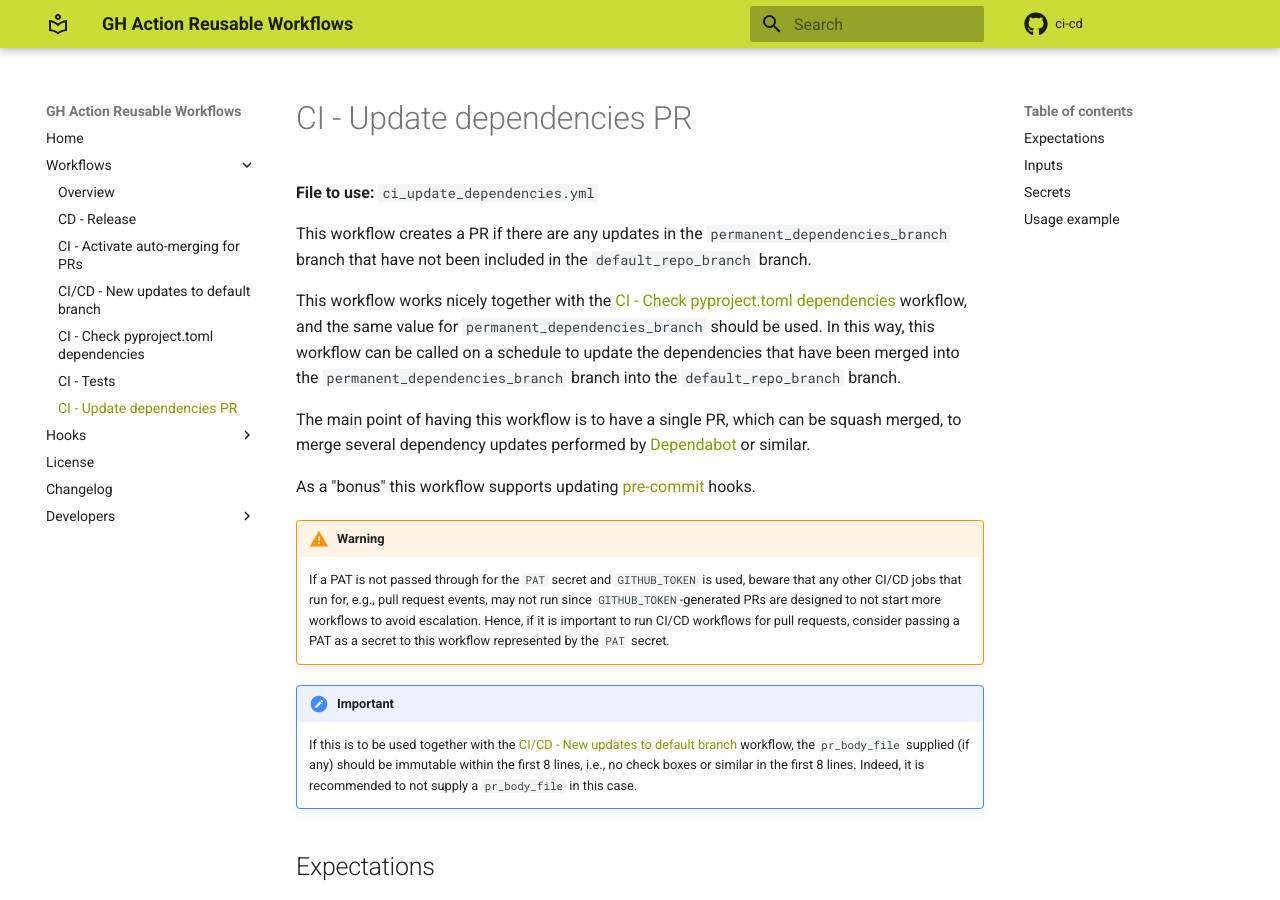
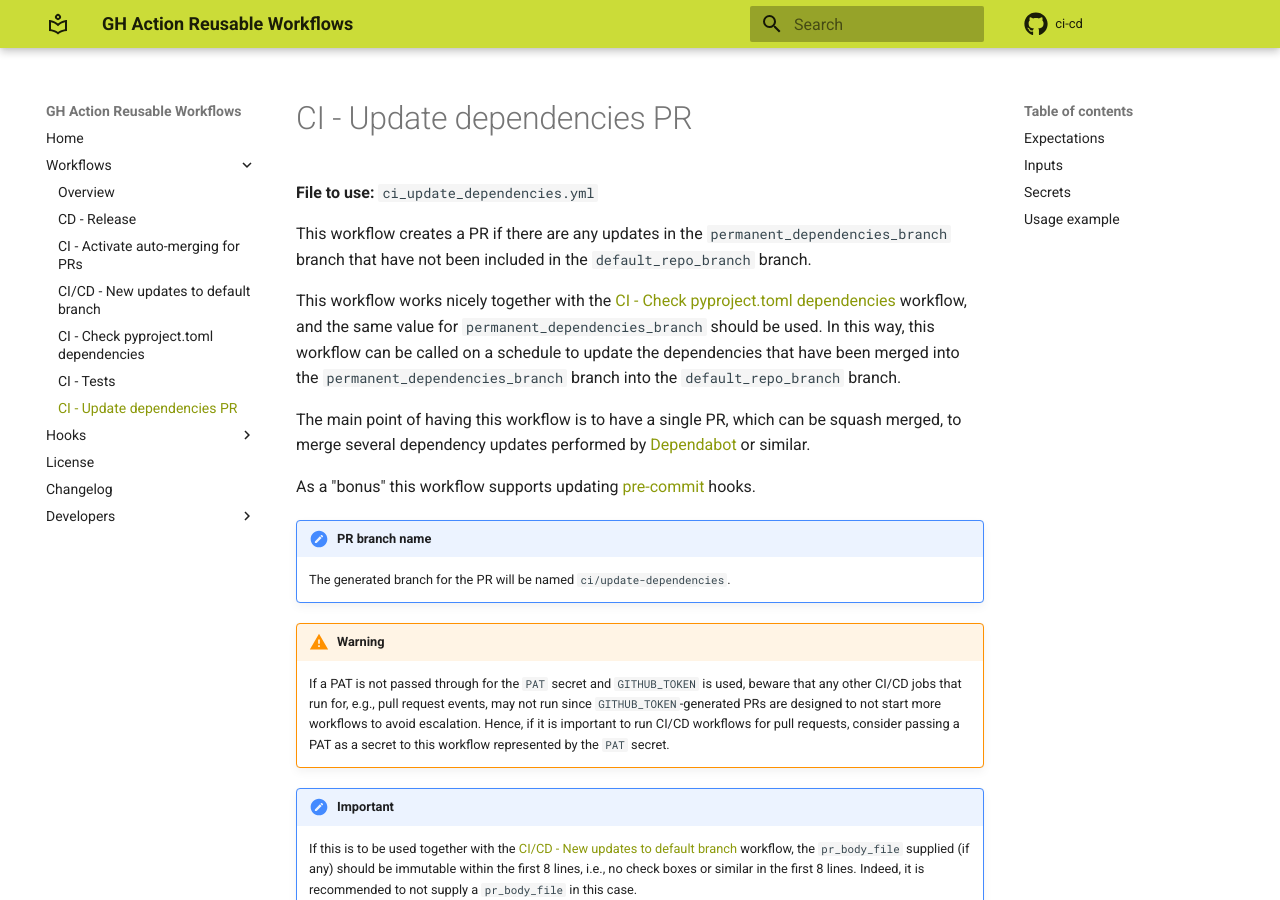
Before and after one commit to SemanticMatter/ci-cd, an MkDocs documentation site: the page built from docs/workflows/ci_update_dependencies.md, in a window 1280 px wide and 900 px high. Built offline with MkDocs 1.6.1 and Material for MkDocs 9.7.7, drawn with Linux system fonts in a browser that asks for light colours; comment, search, counter and statistics services are not loaded; the version menu is left out.

Commit message:
Add notes to docs about gen. branch names
The branch names for generated branches used to open PRs was not
mentioned anywhere in the documentation. This rectifies that by adding
notes to the two relevant callable workflow documentation pages.

```diff
--- a/docs/workflows/ci_update_dependencies.md
+++ b/docs/workflows/ci_update_dependencies.md
@@ -11,6 +11,9 @@ In this way, this workflow can be called on a schedule to update the dependencie
 The main point of having this workflow is to have a single PR, which can be squash merged, to merge several dependency updates performed by [Dependabot](https://github.com/dependabot/dependabot-core) or similar.
 
 As a "bonus" this workflow supports updating [pre-commit](https://pre-commit.com) hooks.
+
+!!! note "PR branch name"
+    The generated branch for the PR will be named `ci/update-dependencies`.
 
 !!! warning
     If a PAT is not passed through for the `PAT` secret and `GITHUB_TOKEN` is used, beware that any other CI/CD jobs that run for, e.g., pull request events, may not run since `GITHUB_TOKEN`-generated PRs are designed to not start more workflows to avoid escalation.
```
Also changed, not shown: docs/workflows/ci_automerge_prs.md (+3 -0 lines).
